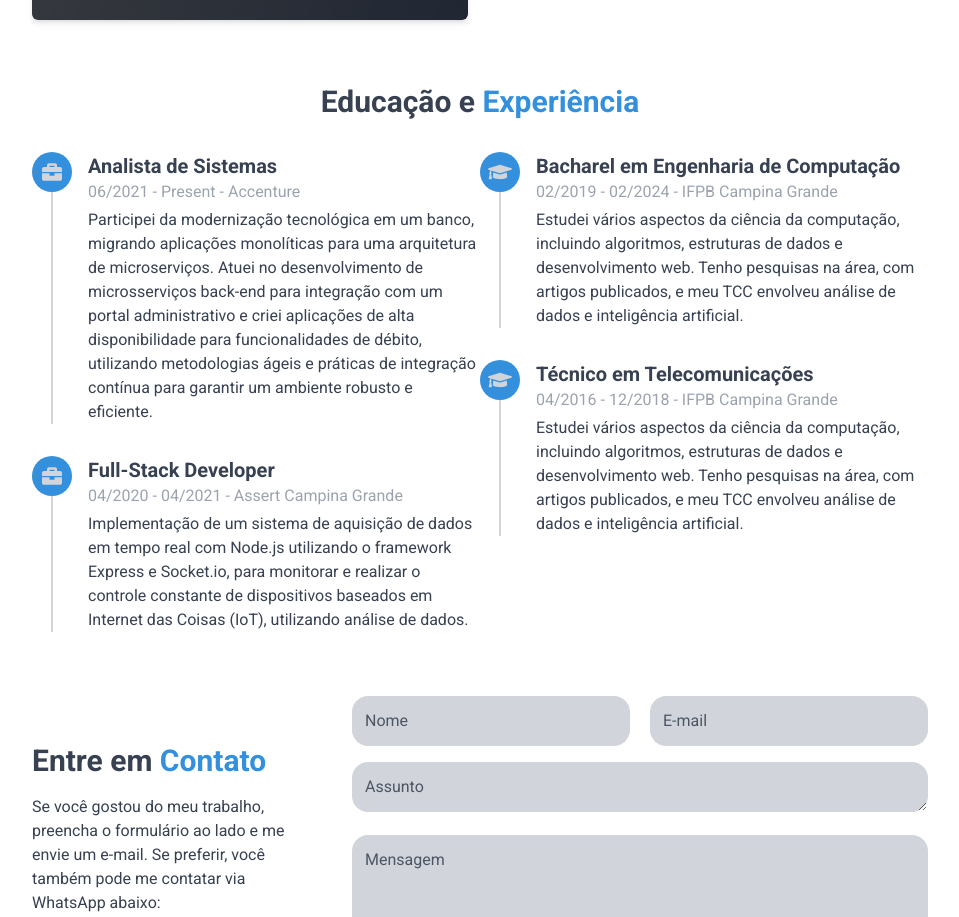
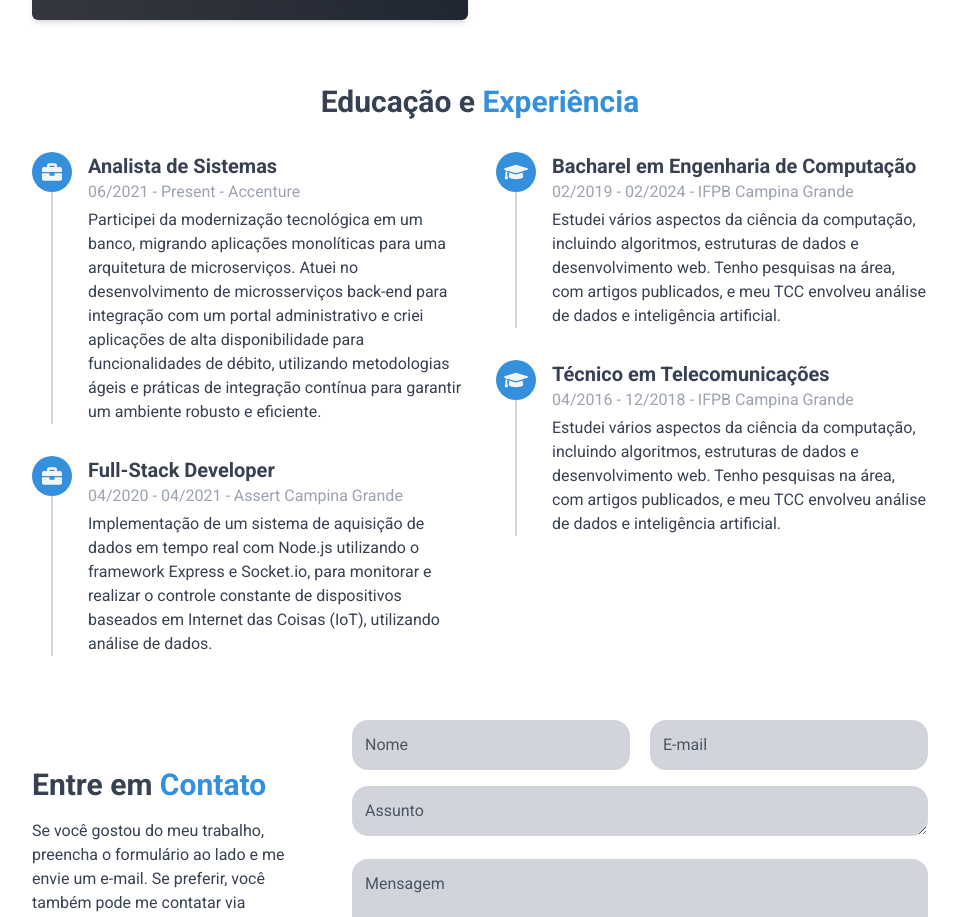
Before and after one commit to Elismar13/meu-portfolio, a React (Vite) app: page / in a window 1280 px wide. Shown: the part 2569-3486 px from the top of the page, without its empty margins (160-1119 px from the left). Built offline with nearby package versions, Linux system fonts and the light colour scheme.

Commit message:
chore: minor project adjusts

```diff
--- a/src/components/Experience.tsx
+++ b/src/components/Experience.tsx
@@ -16,7 +16,7 @@ const Experience: React.FC = () => {
           {t('experience.title')}
           <span style={{ color }}>{t('experience.title2')}</span>
         </h2>
-        <div className="grid grid-cols-1 sm:grid-cols-2">
+        <div className="grid grid-cols-1 sm:grid-cols-2 gap-8">
           <div>
             {experiences.filter((exp) => exp.type === 'work').map((exp, index) => (
               <ExperienceComponent index={index} exp={exp} />
--- a/src/components/ExperienceItem.tsx
+++ b/src/components/ExperienceItem.tsx
@@ -23,9 +23,9 @@ const ExperienceComponent: React.FC<ExperienceComponentProps> = ({ index, exp })
           style={{ backgroundColor: color }}
         >
           {exp.type === 'work' ? (
-            <FaBriefcase size={20} className="text-gray-300" />
+            <FaBriefcase size={20} className="text-gray-100" />
           ) : (
-            <FaGraduationCap size={24} className="text-gray-300" />
+            <FaGraduationCap size={24} className="text-gray-100" />
           )}
         </div>
         <div className="flex-grow w-0.5 bg-gray-300"></div>
--- a/src/components/ProjectModal.tsx
+++ b/src/components/ProjectModal.tsx
@@ -11,7 +11,6 @@ interface ProjectModalProps {
 const ProjectModal: React.FC<ProjectModalProps> = ({ project, onClose }) => {
   const { i18n, t } = useTranslation();
   const { language } = i18n;
-
 
   return (
     <div className="fixed inset-0 z-50 flex items-center justify-center bg-black bg-opacity-50">
```
